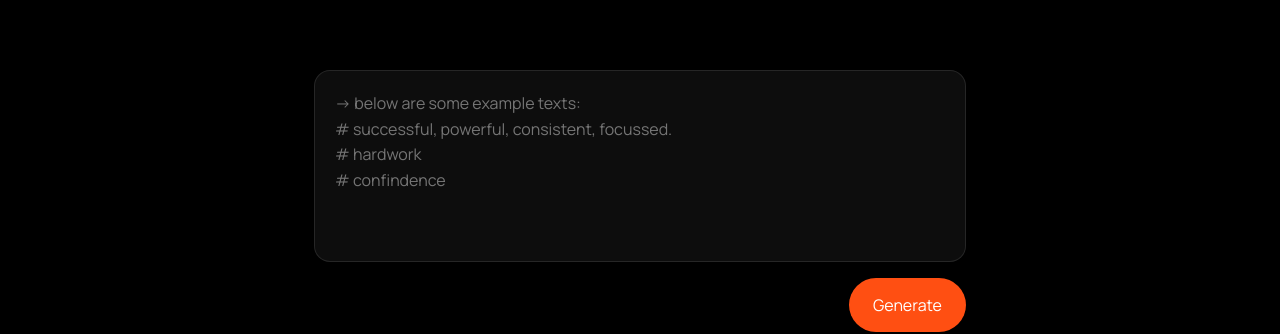
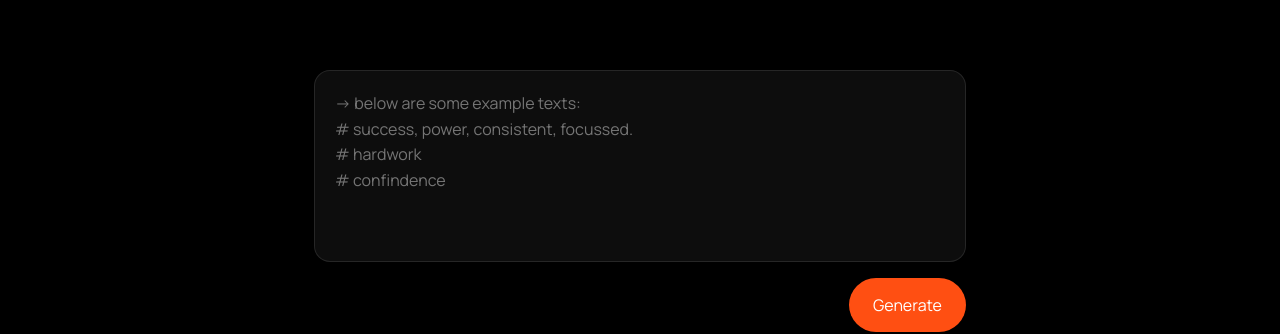
Before and after one commit to prince214/gpt3-motivational-ai, a Next.js app: page / in a window 1280 px wide. Shown: the part 159-493 px from the top of the page. Built offline with nearby package versions, Linux system fonts and the light colour scheme.

Commit message:
chore: change texts

```diff
--- a/components/PlaySound.js
+++ b/components/PlaySound.js
@@ -1,7 +1,6 @@
 import React from "react";
 import { RefreshCcw, StopCircle, Volume2 } from "react-feather";
 import dynamic from "next/dynamic";
-// import DEFAULT_MUSIC from "../assets/default.mp3";
 import AudioSpectrum from "react-audio-spectrum";
 
 export default function PlaySound({ playText }) {
@@ -9,8 +8,6 @@ export default function PlaySound({ playText }) {
   const synthRef = React.useRef(winObject);
   let audio;
   const audioSource = "default.mp3";
-  // const playAudio = new Audio("default.mp3");
-  // const playAudio =
   const [audioElem, setAudioElem] = React.useState();
 
   React.useEffect(() => {
--- a/pages/index.js
+++ b/pages/index.js
@@ -32,7 +32,7 @@ const Home = () => {
   };
 
   const placeholder = `-> below are some example texts:
-# successful, powerful, consistent, focussed.
+# success, power, consistent, focussed.
 # hardwork
 # confindence
 `;
```
